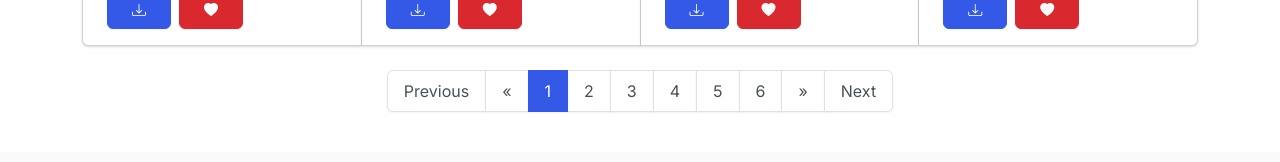
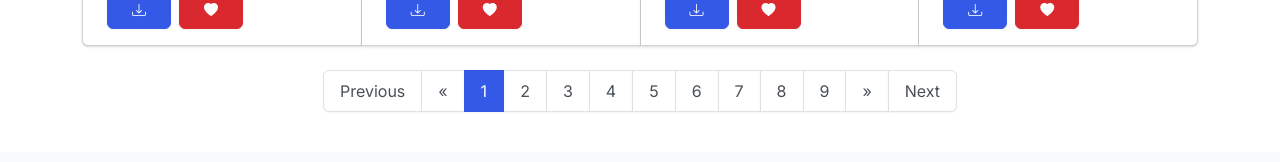
Before and after one commit to ThaiDuongVu/overpets, a Next.js app: page /pets in a window 1280 px wide. Shown: the part 1585-1747 px from the top of the page. Built offline with nearby package versions, Linux system fonts and the light colour scheme.

Commit message:
Fix pagination display

```diff
--- a/src/pages/pets.tsx
+++ b/src/pages/pets.tsx
@@ -103,7 +103,9 @@ const Pets = () => {
 
   const paginationDisplay = () => {
     const firstPage = 0;
-    const lastPage = 5;
+    const lastPage = 9;
+    const pages = [];
+    for (let i = 0; i < lastPage; i++) pages.push(i)
     return (
       <nav aria-label="Pagination navigation">
         <ul className="pagination justify-content-center">
@@ -117,24 +119,15 @@ const Pets = () => {
           </li>
 
           {/* Numbered pages */}
-          <li className={`page-item ${currentPage === 0 ? "active" : ""}`}>
-            <button type="button" className="page-link" onClick={() => setCurrentPage(0)} >1</button>
-          </li>
-          <li className={`page-item ${currentPage === 1 ? "active" : ""}`}>
-            <button type="button" className="page-link" onClick={() => setCurrentPage(1)} >2</button>
-          </li>
-          <li className={`page-item ${currentPage === 2 ? "active" : ""}`}>
-            <button type="button" className="page-link" onClick={() => setCurrentPage(2)} >3</button>
-          </li>
-          <li className={`page-item ${currentPage === 3 ? "active" : ""}`}>
-            <button type="button" className="page-link" onClick={() => setCurrentPage(3)} >4</button>
-          </li>
-          <li className={`page-item ${currentPage === 4 ? "active" : ""}`}>
-            <button type="button" className="page-link" onClick={() => setCurrentPage(4)} >5</button>
-          </li>
-          <li className={`page-item ${currentPage === 5 ? "active" : ""}`}>
-            <button type="button" className="page-link" onClick={() => setCurrentPage(5)} >6</button>
-          </li>
+          {
+            pages.map((page) => {
+              return (
+                <li className={`page-item ${currentPage === page ? "active" : ""}`}>
+                  <button type="button" className="page-link" onClick={() => setCurrentPage(page)} >{`${page + 1}`}</button>
+                </li>
+              )
+            })
+          }
 
           {/* Last page */}
           <li className="page-item">
```
